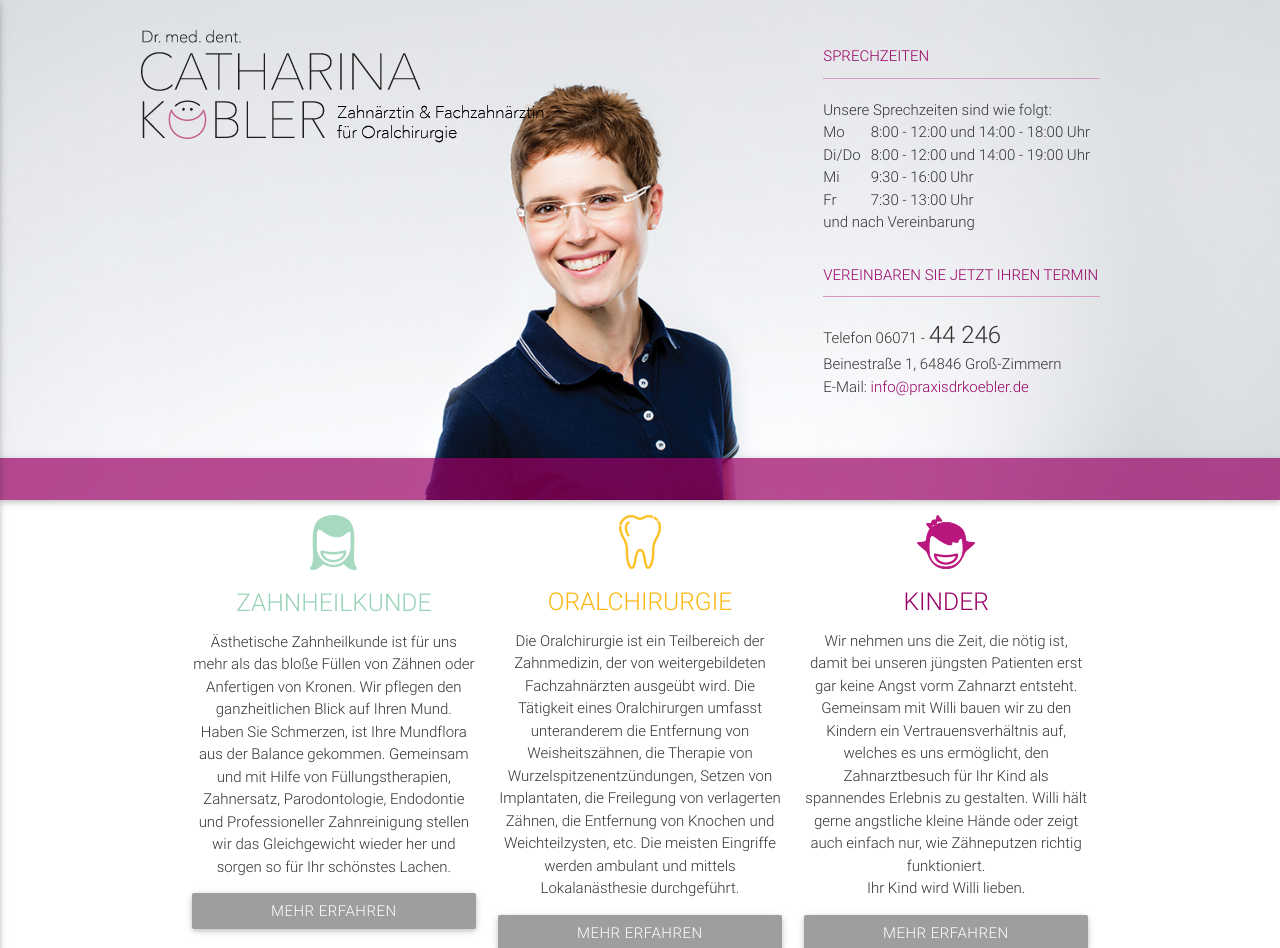
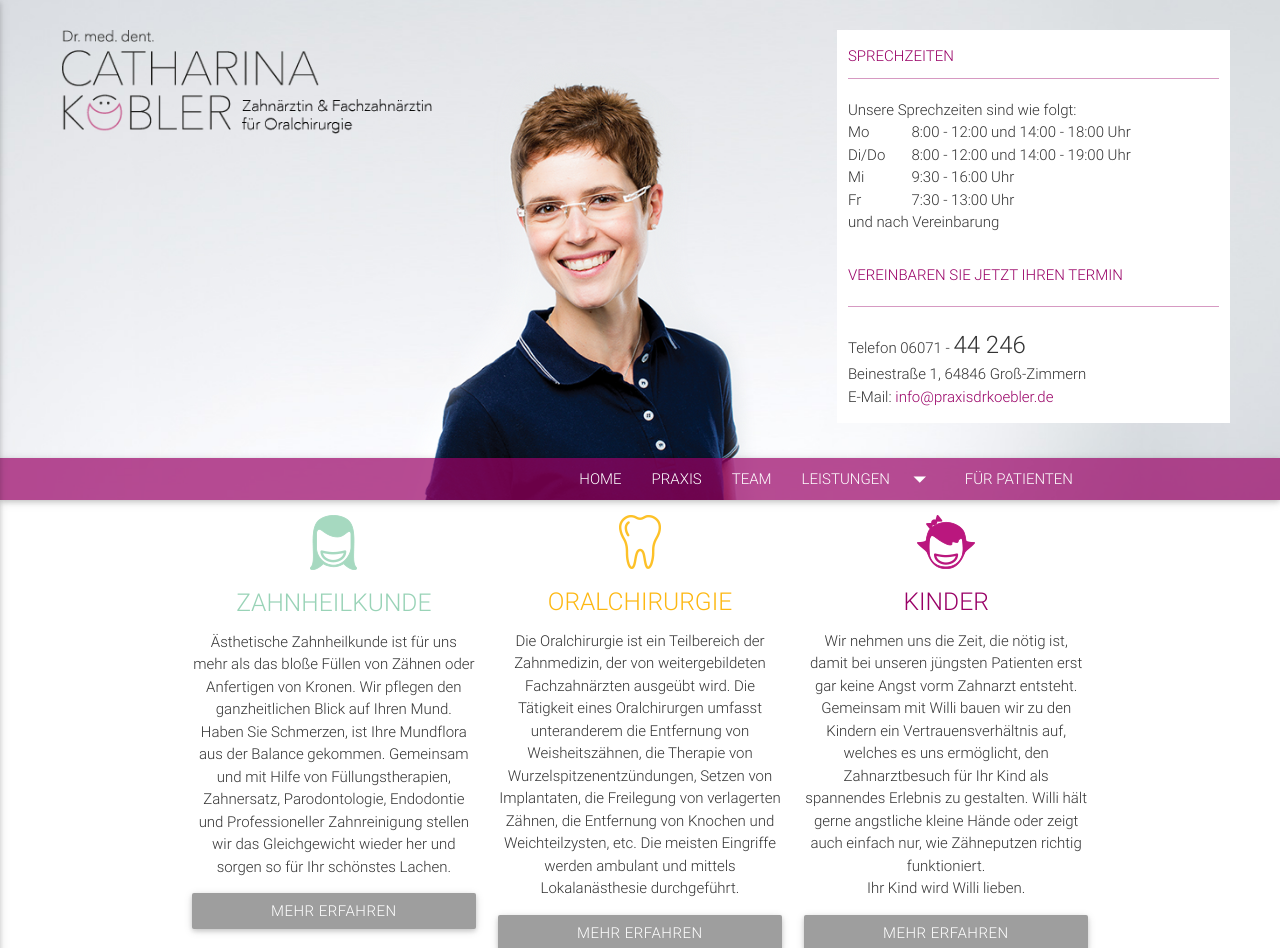
Before and after one commit to praxisdrkoebler/praxisdrkoebler.github.io, a Jekyll site: the page built from index.html, in a window 1280 px wide. Shown: the top 948 px of the page. Built offline with Jekyll 4.4.1, drawn with Linux system fonts in a browser that asks for light colours; some web fonts are replaced.

Commit message:
changed header area

```diff
--- a/_includes/navbar.html
+++ b/_includes/navbar.html
@@ -6,7 +6,7 @@
 <nav class="orchid-transparent">
   <div class="nav-wrapper container">
     <a href="{{ site.baseurl }}/">
-      <img src="{{ site.baseurl }}/images/logo_sticky.png" class="responsive-img nav-logo" alt="{{ site.name }}"/>
+      <img src="{{ site.baseurl }}/images/logo_sticky.png" class="nav-logo" alt="{{ site.name }}"/>
     </a>
     <a href="#!" data-activates="mobile-nav" class="button-collapse"><i class="material-icons">menu</i></a>
     <ul class="right hide-on-med-and-down">
--- a/css/style.css
+++ b/css/style.css
@@ -60,7 +60,7 @@ nav, .navbar, .navbar-fixed, nav .nav-wrapper i {
 .navbar {
   position: absolute;
   top: 458px;
-  z-index: 5;
+  z-index: 10;
   width: 100%;
 }
 .navbar .nav-logo {
@@ -126,24 +126,16 @@ hr {
   background-color: #990066 !important;
 }
 
-.logo {
-  position: absolute;;
-  top: 30px;
-  left: 140px;
+.top-info {
+  position: absolute;
   z-index: 5;
+  padding: 30px 50px;
+  width: 100%;
 }
-
-.floating-info {
-  position: absolute;
-  top: 30px;
-  right: 180px;
-  z-index: 5;
-}
-
-.floating-info td {
+.sprechzeiten td {
   padding: 0 10px 0 0;
 }
-.floating-info hr {
+.sprechzeiten hr {
   margin-top: 10px;
 }
 
@@ -151,6 +143,7 @@ hr {
   position: absolute;
   background: -moz-linear-gradient(top,  rgba(0,0,0,0.65) 0%, rgba(0,0,0,0) 100%);
   background: -webkit-gradient(linear, left top, left bottom, color-stop(0%,rgba(0,0,0,0.65)), color-stop(100%,rgba(0,0,0,0)));
+  background: -webkit-linear-gradient(top,  rgba(0,0,0,0.65) 0%,rgba(0,0,0,0) 100%);
   background: -o-linear-gradient(top,  rgba(0,0,0,0.65) 0%,rgba(0,0,0,0) 100%);
   background: -ms-linear-gradient(top,  rgba(0,0,0,0.65) 0%,rgba(0,0,0,0) 100%);
   background: linear-gradient(to bottom, rgba(0,0,0,0.65) 0%, rgba(0,0,0,0) 100%);
--- a/index.html
+++ b/index.html
@@ -2,10 +2,16 @@
 layout: default
 ---
 
-<a href="/" class="logo"><img src="/images/logo.png" class="responsive-img"/></a>
-<div class="floating-info">
-  {% include sprechzeiten.html %}
-  {% include termin.html %}
+<div class="row top-info">
+  <div class="col l4 m4 s12">
+    <a href="/">
+      <img src="/images/logo.png" class="responsive-img"/>
+    </a>
+  </div>
+  <div class="col l4 m4 s12 right white">
+    {% include sprechzeiten.html %}
+    {% include termin.html %}
+  </div>
 </div>
 
 <div class="slider">
```
